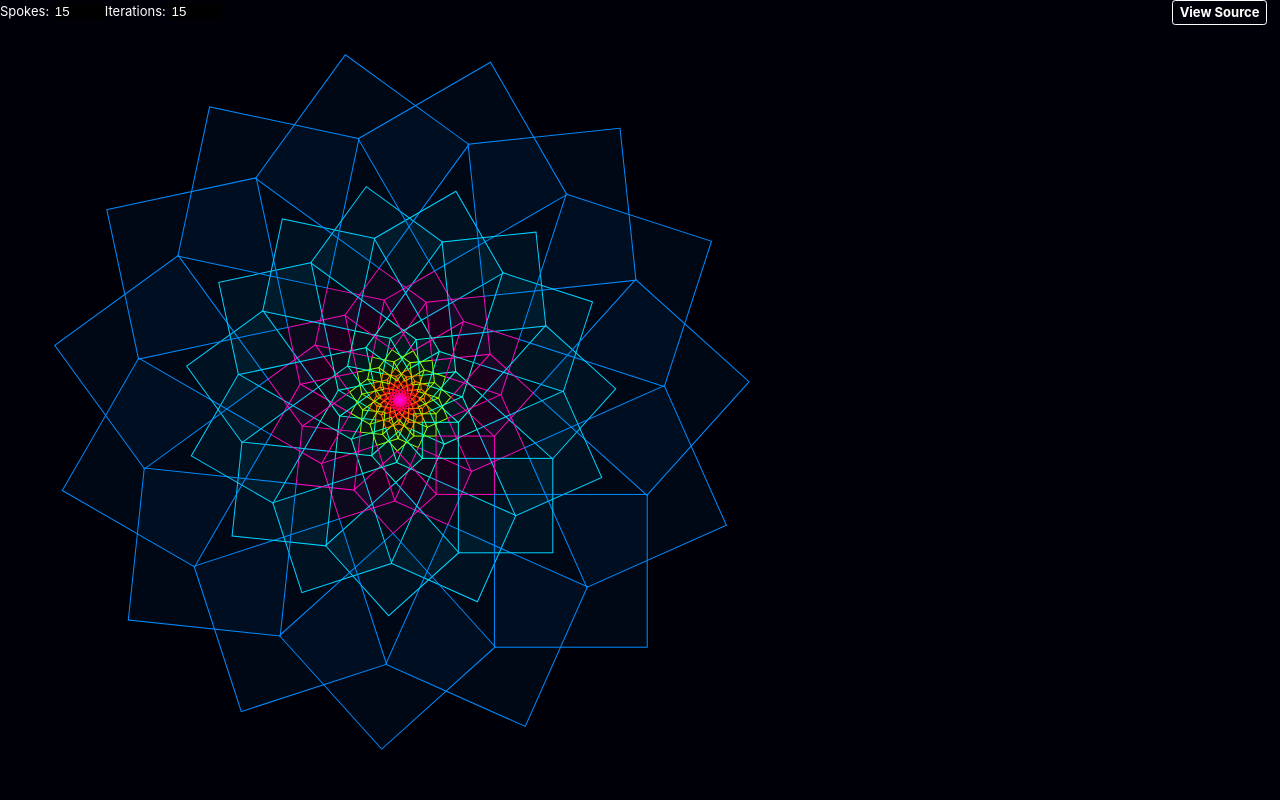
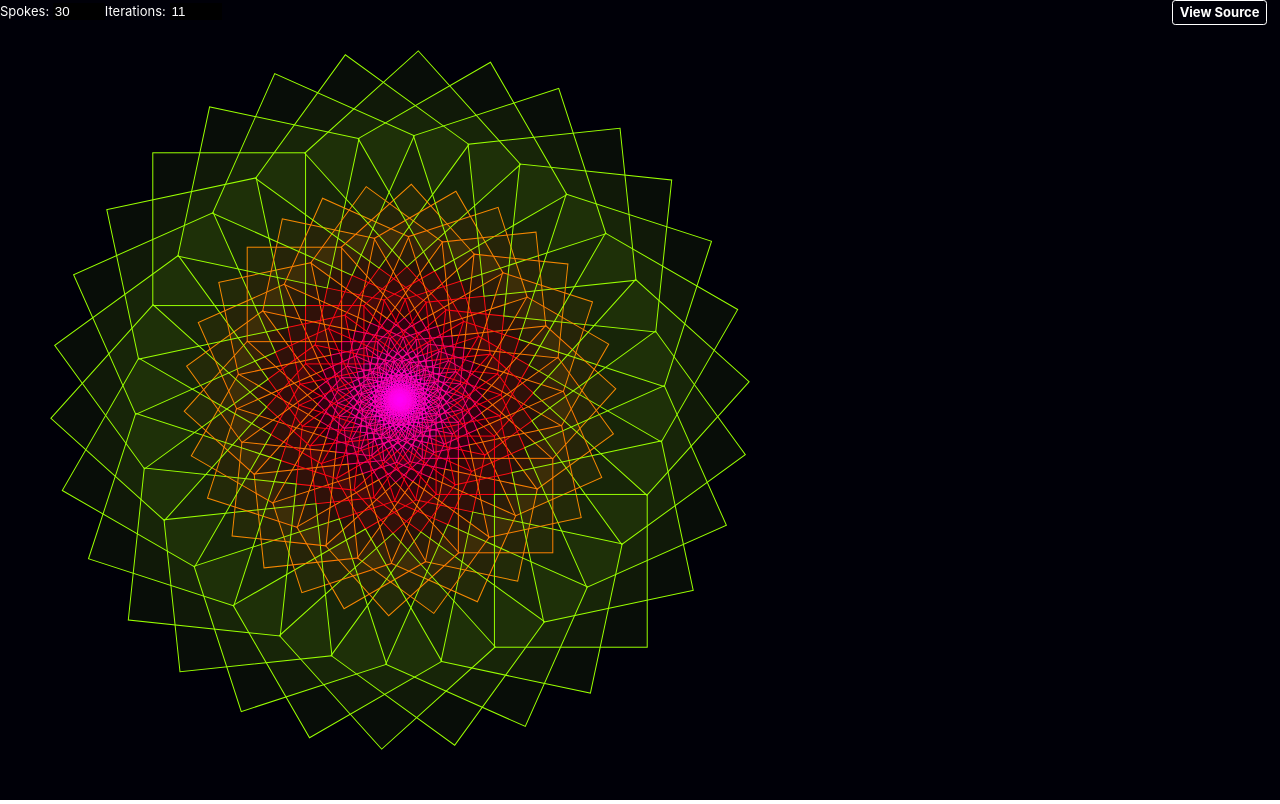
Before and after one commit to doppler/fibonacci, a React (Create React App) app: page / in a window 1280 px wide. Built offline with nearby package versions, Linux system fonts and the light colour scheme.

Commit message:
change initial values

```diff
--- a/src/App.js
+++ b/src/App.js
@@ -3,8 +3,8 @@ import fib from "./fib";
 import "./App.scss";
 
 const App = () => {
-  const [numSpokes, setNumSpokes] = useState(15);
-  const [fibValue, setFibValue] = useState(15);
+  const [numSpokes, setNumSpokes] = useState(30);
+  const [fibValue, setFibValue] = useState(11);
   const [baseHue, setBaseHue] = useState(0);
 
   const changeNumSpokes = event => setNumSpokes(Number(event.target.value));
```
